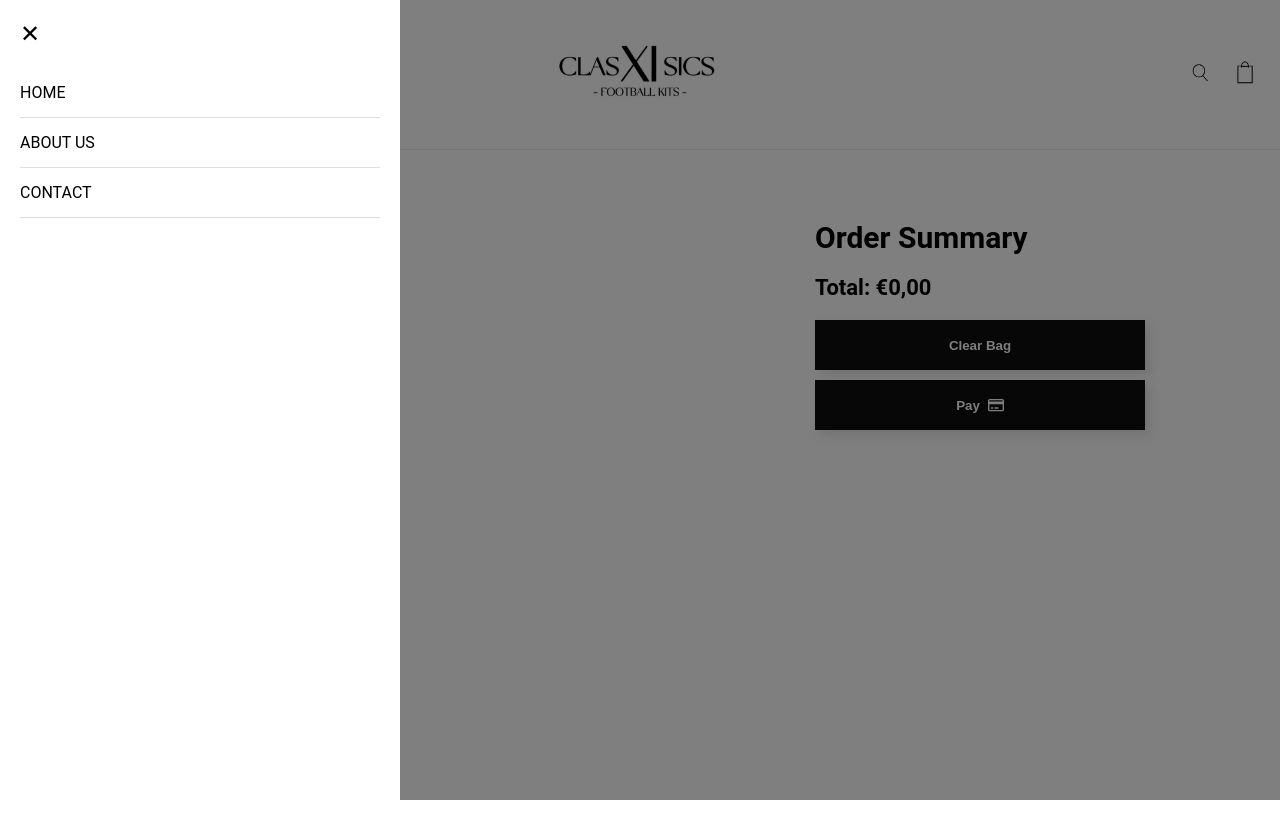
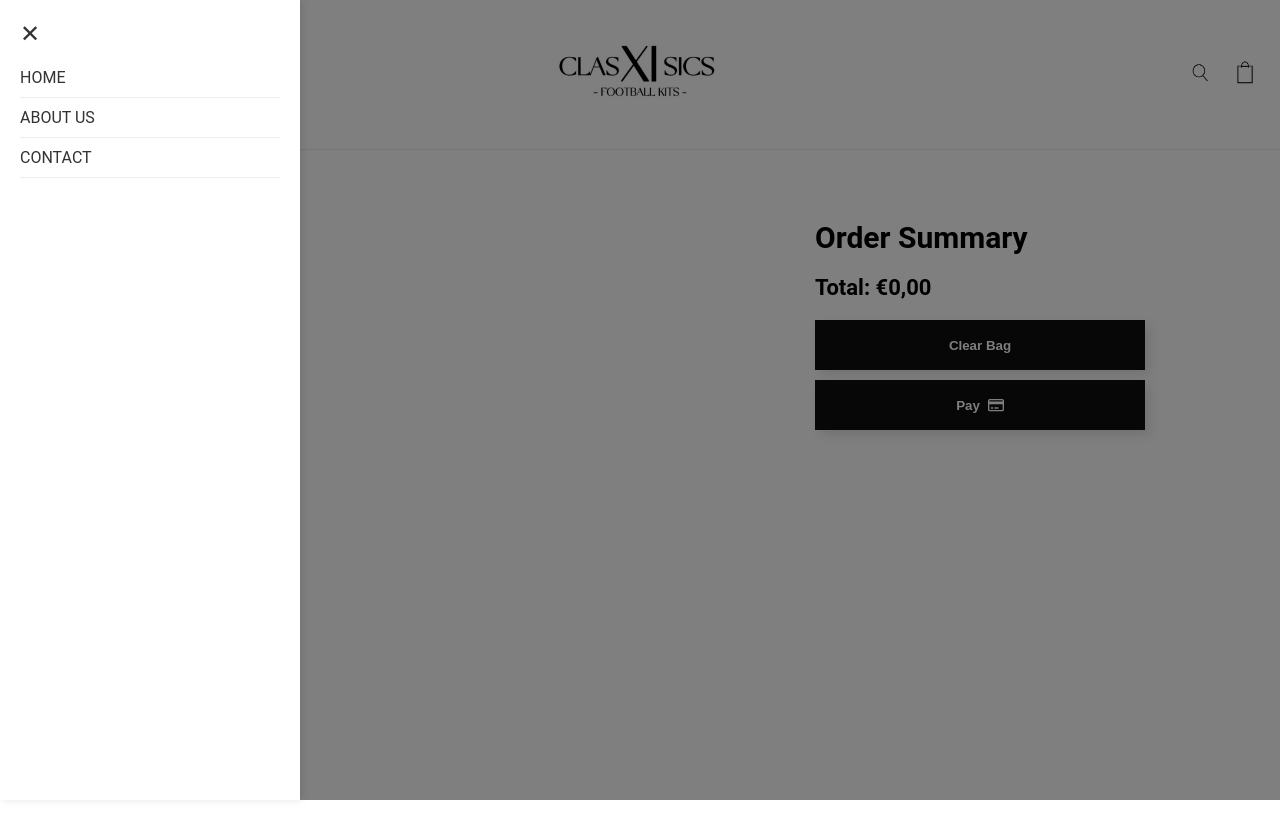
Before and after one commit to yannikrer/webshop_airtable, a plain HTML site: page cart.html in a window 1280 px wide. Both pictures are taken after a click on the element 35 px from the left and 74 px from the top of the page. Drawn offline with Linux system fonts and the light colour scheme.

Commit message:
Update cart.html

```diff
--- a/cart.html
+++ b/cart.html
@@ -79,7 +79,7 @@
       cursor: pointer;
     }
 
-    /* OVERLAY und Side-Menu (über dem Header) */
+    /* OVERLAY & Side-Menu */
     .menu-overlay {
       position: fixed;
       top: 0;
@@ -90,50 +90,50 @@
       opacity: 0;
       visibility: hidden;
       transition: all 0.3s ease-in-out;
-      z-index: 1000; /* über dem Header (999) */
+      z-index: 1000;
     }
     .side-menu {
       position: fixed;
       top: 0;
       left: 0;
-      width: 80%;         /* Breite des Menüs */
-      max-width: 400px;   /* optionales Maximum */
+      width: 80%;
+      max-width: 300px;
       height: 100%;
       background: #fff;
       transform: translateX(-100%);
       transition: transform 0.3s ease-in-out;
-      z-index: 1001;      /* über dem Overlay */
+      z-index: 1001;
       padding: 20px;
+      box-shadow: 2px 0 8px rgba(0,0,0,0.1);
     }
-
-    /* Close-Button (X) oben links im Menü */
     .close-btn {
       background: none;
       border: none;
       font-size: 24px;
       cursor: pointer;
       margin-bottom: 20px;
+      color: #333;
     }
-
-    /* Liste der Menüpunkte */
     .menu-list {
       list-style: none;
+      display: flex;
+      flex-direction: column;
+      gap: 10px;
     }
     .menu-list li {
-      border-bottom: 1px solid #ddd;
+      border-bottom: 1px solid #eee;
+      padding-bottom: 10px;
     }
     .menu-list li a {
-      display: flex;
-      align-items: center;
-      justify-content: space-between;
-      padding: 15px 0;
       text-decoration: none;
+      color: #333;
+      font-size: 16px;
+      display: block;
+      transition: color 0.2s;
+    }
+    .menu-list li a:hover {
       color: #000;
-      font-size: 16px;
-      font-weight: 400;
     }
-
-    /* Offen-Status: Overlay & Menü werden sichtbar */
     .menu-open .menu-overlay {
       opacity: 1;
       visibility: visible;
```
